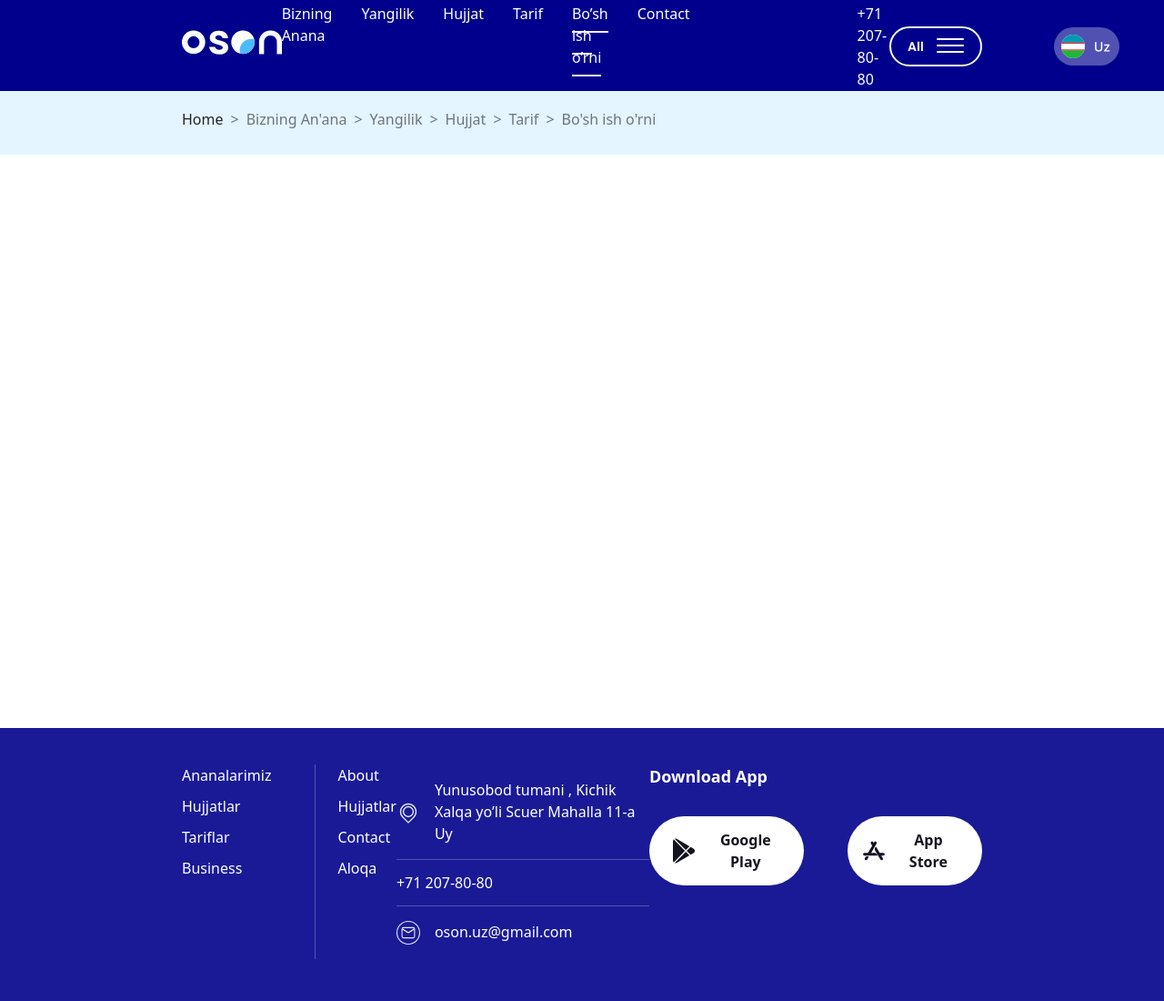
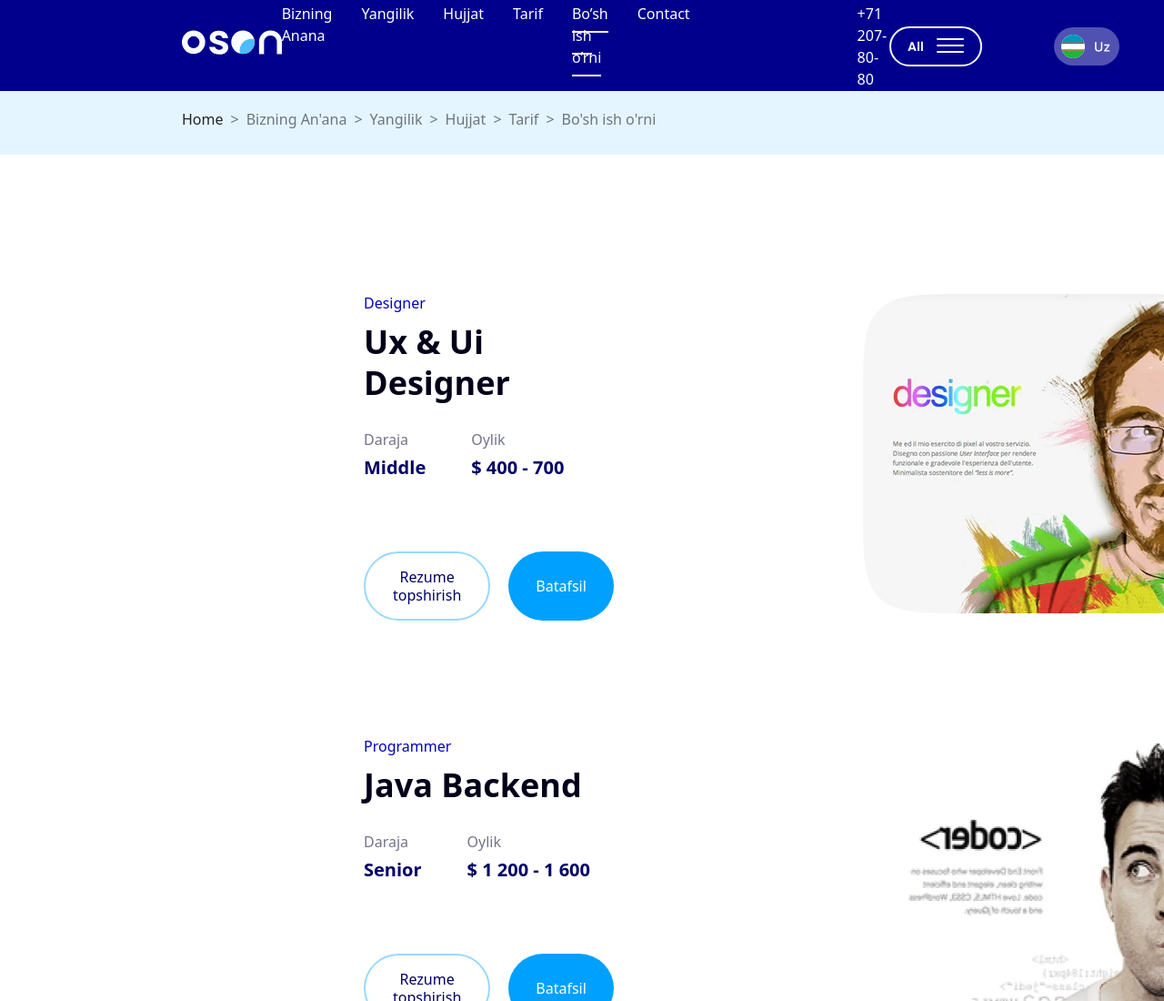
Before and after one commit to khojiakbar63/Oson-uz, a website: page pages/vacancy/index.html in a window 1280 px wide. Shown: the top 1100 px of the page at 91% size. Drawn offline with nearby package versions, Linux system fonts and the light colour scheme.

Commit message:
VACANCY: #cards section

```diff
--- a/pages/vacancy/index.html
+++ b/pages/vacancy/index.html
@@ -26,7 +26,7 @@
 
 <body>
   <!-- header start -->
-  <header class="bg-[#00008C] fixed top-0 left-0 right-0 h-[101px] ">
+  <header class="bg-[#00008C] fixed top-0 left-0 right-0 h-[101px] z-50">
     <div class="container-fluid px-[200px] mx-auto">
       <nav class="flex items-center justify-between h-[101px]">
         <a href="../../index.html"><img class="logo mb-3 cursor-pointer" src="../../public/logo.svg" alt="logo"></a>
@@ -57,7 +57,7 @@
 
 
   <!-- breadcrump start -->
-  <section id="breadcrump" class="mt-[100px] bg-[#E5F5FF] fixed top-0 left-0 right-0 h-[70px] ">
+  <section id="breadcrump" class="mt-[100px] bg-[#E5F5FF] fixed top-0 left-0 right-0 h-[70px] z-50">
     <div class="container-fluid px-[200px] mx-auto  h-[70px] flex items-center pt-2">
 
       <nav style="--bs-breadcrumb-divider: '>';" aria-label="breadcrumb">
@@ -75,8 +75,98 @@
   </section>
   <!-- breadcrump end -->
 
-  <section id="intro" class="h-[100vh]">
+  <section id="intro" class="">
+    <div class="container mx-auto max-w-[1440px] pt-[283px] pl-[360px] pb-[285px]">
+      <div class="flex px-10 py-10 gap-x-[274px]">
+        <div>
+          <h3 class="text-[#0000CC] leading-[20px] text-[16px] font-medium">Designer</h3>
 
+          <h2 class="text-[#00001A] leading-[45px] text-[36px] font-bold mt-[10px]">Ux & Ui Designer</h2>
+
+          <div class="mt-[30px] flex gap-x-[50px]">
+            <span>
+              <p class="text-[#73738C] leading-[20px] text-[16px] font-medium">Daraja</p>
+
+              <p class="text-[#000066] leading-[25px] text-[20px] font-semibold mt-2">Middle</p>
+            </span>
+
+            <span>
+              <p class="text-[#73738C] leading-[20px] text-[16px] font-medium">Oylik</p>
+
+              <p class="text-[#000066] leading-[25px] text-[20px] font-semibold mt-2">$ 400 - 700</p>
+            </span>
+          </div>
+
+          <div class="mt-20 flex gap-x-5">
+            <button class="rounded-[42px] py-3 px-[30px] border-[2px] border-[#99D9FF] text-[#000066] leading-[20px] text-[16px] font-medium hover:scale-[0.95] duration-[0.5s]">Rezume topshirish</button>
+
+            <button class="rounded-[42px] py-3 px-[30px] text-white bg-[#00A0FF] leading-[20px text-[16px] font-medium hover:scale-[0.95] duration-[0.5s]">Batafsil</button>
+          </div>
+        </div>
+
+        <img src="../../assets/images/vacancy_intro_card_1.png" class="w-[338px] h-[351px]" alt="image">
+      </div>
+
+      <div class="flex px-10 py-10 gap-x-[274px] mt-12">
+        <div>
+          <h3 class="text-[#0000CC] leading-[20px] text-[16px] font-medium">Programmer</h3>
+
+          <h2 class="text-[#00001A] leading-[45px] text-[36px] font-bold mt-[10px]">Java Backend</h2>
+
+          <div class="mt-[30px] flex gap-x-[50px]">
+            <span>
+              <p class="text-[#73738C] leading-[20px] text-[16px] font-medium">Daraja</p>
+
+              <p class="text-[#000066] leading-[25px] text-[20px] font-semibold mt-2">Senior</p>
+            </span>
+
+            <span>
+              <p class="text-[#73738C] leading-[20px] text-[16px] font-medium">Oylik</p>
+
+              <p class="text-[#000066] leading-[25px] text-[20px] font-semibold mt-2">$ 1 200 - 1 600</p>
+            </span>
+          </div>
+
+          <div class="mt-20 flex gap-x-5">
+            <button class="rounded-[42px] py-3 px-[30px] border-[2px] border-[#99D9FF] text-[#000066] leading-[20px] text-[16px] font-medium hover:scale-[0.95] duration-[0.5s]">Rezume topshirish</button>
+
+            <button class="rounded-[42px] py-3 px-[30px] text-white bg-[#00A0FF] leading-[20px text-[16px] font-medium hover:scale-[0.95] duration-[0.5s]">Batafsil</button>
+          </div>
+        </div>
+
+        <img src="../../assets/images/vacancy_intro_card_2.png" class="w-[338px] h-[351px]" alt="image">
+      </div>
+
+      <div class="flex px-10 py-10 gap-x-[274px] mt-12">
+        <div>
+          <h3 class="text-[#0000CC] leading-[20px] text-[16px] font-medium">Manager</h3>
+
+          <h2 class="text-[#00001A] leading-[45px] text-[36px] font-bold mt-[10px]">PR Maneger</h2>
+
+          <div class="mt-[30px] flex gap-x-[50px]">
+            <span>
+              <p class="text-[#73738C] leading-[20px] text-[16px] font-medium">Daraja</p>
+
+              <p class="text-[#000066] leading-[25px] text-[20px] font-semibold mt-2">Middle</p>
+            </span>
+
+            <span>
+              <p class="text-[#73738C] leading-[20px] text-[16px] font-medium">Oylik</p>
+
+              <p class="text-[#000066] leading-[25px] text-[20px] font-semibold mt-2">$ 2 000 - 2 400</p>
+            </span>
+          </div>
+
+          <div class="mt-20 flex gap-x-5">
+            <button class="rounded-[42px] py-3 px-[30px] border-[2px] border-[#99D9FF] text-[#000066] leading-[20px] text-[16px] font-medium hover:scale-[0.95] duration-[0.5s]">Rezume topshirish</button>
+
+            <button class="rounded-[42px] py-3 px-[30px] text-white bg-[#00A0FF] leading-[20px text-[16px] font-medium hover:scale-[0.95] duration-[0.5s]">Batafsil</button>
+          </div>
+        </div>
+
+        <img src="../../assets/images/vacancy_intro_card_3.png" class="w-[422px] h-[275px]" alt="image">
+      </div>
+    </div>
   </section>
 
 
```
Also changed, not shown: assets/images/vacancy_intro_card_1.png (added), assets/images/vacancy_intro_card_2.png (added), assets/images/vacancy_intro_card_3.png (added).
